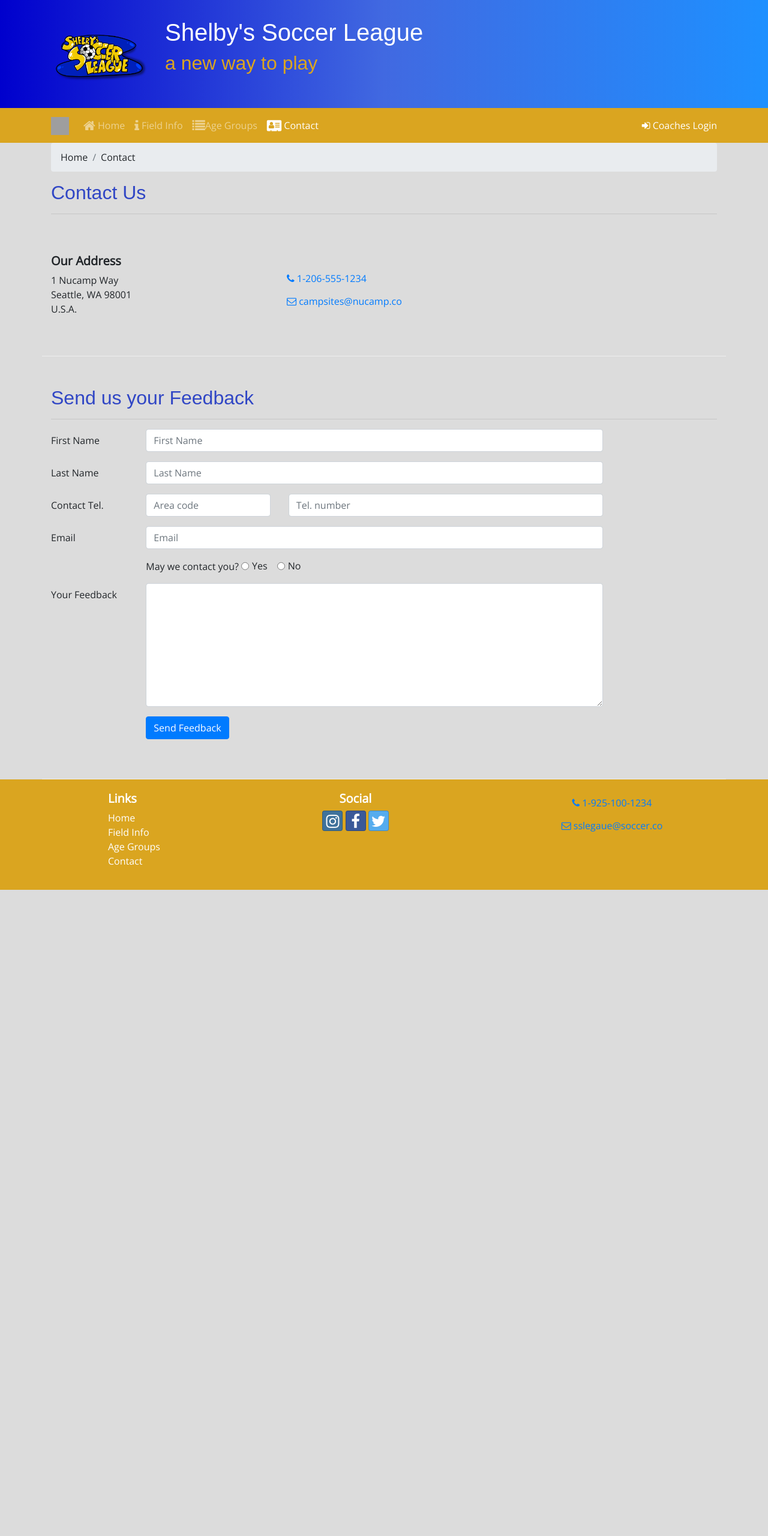
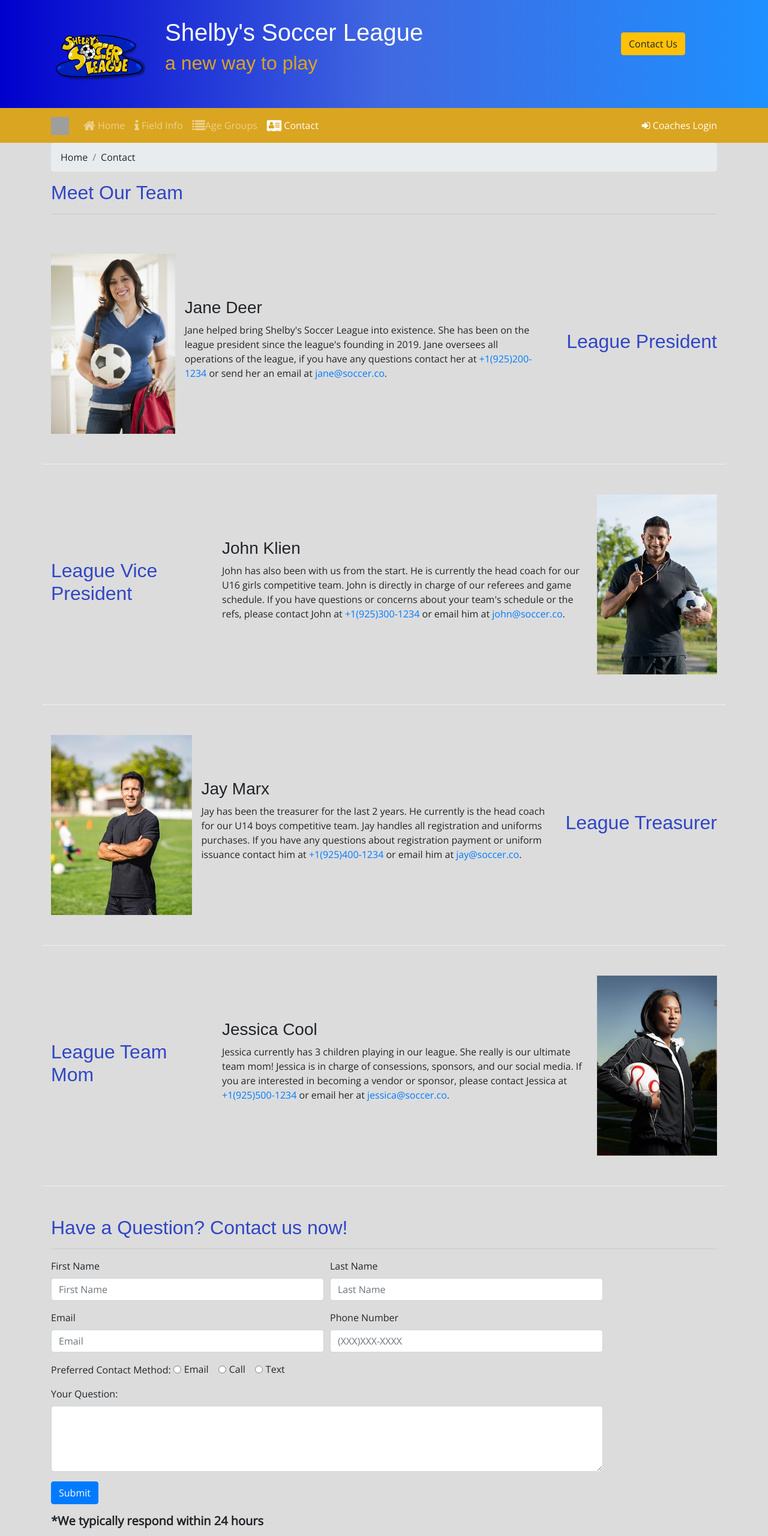
Before and after one commit to evenstevens1996/portfolio, a website: page contact.html in a window 1280 px wide. Shown: the top 2560 px of the page at 60% size. Before the commit the page ends 1483 px from the top, so only its background shows below. Drawn offline with nearby package versions, Linux system fonts and the light colour scheme; grey boxes are pictures that could not be loaded; files whose address does not match are found by name.

Commit message:
Contact Update

```diff
--- a/contact.html
+++ b/contact.html
@@ -29,9 +29,13 @@
                         <h1>Shelby's Soccer League</h1>
                         <h2>a new way to play</h2>
                     </div>
+                    <div class="col col-md-4 col-xl-2 mt-4">
+                        <button type="button" class="btn btn-warning"><a href="tel:+19251001234">Contact Us</a></button>
+                    </div>
                 </div>
             </div>
         </header>
+
 
         <nav class="navbar navbar-expand-sm navbar-dark sticky-top">
             <div class="container">
@@ -54,6 +58,7 @@
             </div>
         </div>
     </nav>
+
 
     <div id="loginModal" class="modal fade" role="dialog">
         <div class="modal-dialog" role="document">
@@ -99,85 +104,125 @@
                     <li class="breadcrumb-item"><a href="home.html">Home</a></li>
                     <li class="breadcrumb-item">Contact</li>
                 </ol>
-                <h2>Contact Us</h2>
+                <h2>Meet Our Team</h2>
                 <hr />
             </div>
         </div>
-
         <div class="row row-content align-items-center">
-            <div class="col-sm-4">
-                <h5>Our Address</h5>
-                <address>
-                    1 Nucamp Way<br />
-                    Seattle, WA 98001<br />
-                    U.S.A.
-                </address>
+            <div class="col-sm-4 order-sm-last col-md-3">
+                <h2 class="text-sm-right">League President</h2>
             </div>
             <div class="col">
-				<a role="button" class="btn btn-link" href="tel:+12065551234"><i class="fa fa-phone"></i> 1-206-555-1234</a><br />
-            	<a role="button" class="btn btn-link" href="mailto:campsites@nucamp.co"><i class="fa fa-envelope-o"></i> campsites@nucamp.co</a>
+                <div class="media">
+                    <img  class="d-flex mr-3" src="img/president.jpg" height="300" alt="President" />
+                    <div class="media-body align-self-center">
+                        <h3>Jane Deer</h3>
+                        <p class="d-none d-sm-block">Jane helped bring Shelby's Soccer League into existence. She has been on the league president since the league's founding in 2019. Jane oversees all operations of the league, if you have any questions contact her at <a role="btn" class="bt btn-link" href="tel:+19252001234">+1(925)200-1234</a> or send her an email at <a role="btn" class="bt btn-link" href="mailto:jane@soccer.co">jane@soccer.co</a>.</p>
+                    </div>
+                </div>
+            </div>
+        </div>
+        <div class="row row-content align-items-center">
+            <div class="col-sm-4 col-md-3">
+                <h2>League Vice President</h2>
+            </div>
+            <div class="col">
+                <div class="media">
+                    <div class="media-body align-self-center">
+                        <h3>John Klien</h3>
+                        <p class="d-none d-sm-block">John has also been with us from the start. He is currently the head coach for our U16 girls competitive team. John is directly in charge of our referees and game schedule. If you have questions or concerns about your team's schedule or the refs, please contact John at <a role="btn" class="bt btn-link" href="tel:+19253001234">+1(925)300-1234</a> or email him at <a role="btn" class="bt btn-link" href="mailto:john@soccer.co">john@soccer.co</a>.</p>
+                    </div>
+                    <img class="d-flex ml-3" src="img/vp.jpg" height="300" alt="VP" />
+                </div>
+            </div>
+        </div>
+        <div class="row row-content align-items-center">
+            <div class="col-sm-4 order-sm-last col-md-3">
+                <h2 class="text-sm-right">League Treasurer</h2>
+            </div>
+            <div class="col">
+                <div class="media">
+                    <img  class="d-flex mr-3" src="img/treasurer.jpg" height="300" alt="Treasure" />
+                    <div class="media-body align-self-center">
+                        <h3>Jay Marx</h3>
+                        <p class="d-none d-sm-block">Jay has been the treasurer for the last 2 years. He currently is the head coach for our U14 boys competitive team. Jay handles all registration and uniforms purchases. If you have any questions about registration payment or uniform issuance contact him at  <a role="btn" class="bt btn-link" href="tel:+19254001234">+1(925)400-1234</a> or email him at <a role="btn" class="bt btn-link" href="mailto:jay@soccer.co">jay@soccer.co</a>.</p>
+                    </div>
+                </div>
+            </div>
+        </div>
+        <div class="row row-content align-items-center">
+            <div class="col-sm-4 col-md-3">
+                <h2>League Team Mom</h2>
+            </div>
+            <div class="col">
+                <div class="media">
+                    <div class="media-body align-self-center">
+                        <h3>Jessica Cool</h3>
+                        <p class="d-none d-sm-block">Jessica currently has 3 children playing in our league. She really is our ultimate team mom! Jessica is in charge of consessions, sponsors, and our social media. If you are interested in becoming a vendor or sponsor, please contact Jessica at <a role="btn" class="bt btn-link" href="tel:+19255001234">+1(925)500-1234</a> or email her at <a role="btn" class="bt btn-link" href="mailto:jessica@soccer.co">jessica@soccer.co</a>.</p>
+                    </div>
+                    <img class="d-flex ml-3" src="img/planner.jpg" height="300" alt="VP" />
+                </div>
             </div>
         </div>
 
+
         <div class="row row-content">
             <div class="col-12">
-                <h2>Send us your Feedback</h2>
+                <h2>Have a Question? Contact us now!</h2>
                 <hr />
             </div>
             <div class="col-md-10">
                 <form>
-                    <div class="form-group row">
-                        <label for="firstName" class="col-md-2 col-form-label">First Name</label>
-                        <div class="col-md-10">
-                            <input type="text" class="form-control" id="firstName" name="firstName" placeholder="First Name" />
+                    <div class="form-row">
+                        <div class="form-group col-md-6">
+                            <label for="inputFirst">First Name</label>
+                            <input type="name" class="form-control" id="inputFirst" placeholder="First Name">
+                        </div>
+                        <div class="form-group col-md-6">
+                            <label for="inputLast">Last Name</label>
+                            <input type="last" class="form-control" id="inputLast" placeholder="Last Name">
+                        </div>
+                    </div>
+                    <div class="form-row">
+                        <div class="form-group col-md-6">
+                            <label for="inputEmail">Email</label>
+                            <input type="email" class="form-control" id="inputEmail" placeholder="Email">
+                        </div>
+                        <div class="form-group col-md-6">
+                            <label for="inputTel">Phone Number</label>
+                            <input type="tel" class="form-control" id="inputTel" placeholder="(XXX)XXX-XXXX">
                         </div>
                     </div>
                     <div class="form-group row">
-                        <label for="lastName" class="col-md-2 col-form-label">Last Name</label>
-                        <div class="col-md-10">
-                            <input type="text" class="form-control" id="lastName" name="lastName" placeholder="Last Name" />
-                        </div>
-                    </div>
-                    <div class="form-group row">
-                        <label for="areaCode" class="col-md-2 col-form-label">Contact Tel.</label>
-                        <div class="col-5 col-md-3">
-                            <input type="tel" class="form-control" id="areaCode" name="areaCode" placeholder="Area code" />
-                        </div>
-                        <div class="col-7">
-                            <input type="tel" class="form-control" name="telNum" placeholder="Tel. number" />
-                        </div>
-                    </div>
-                    <div class="form-group row">
-                        <label for="email" class="col-md-2 col-form-label">Email</label>
-                        <div class="col-md-10">
-                            <input type="email" class="form-control" id="email" name="email" placeholder="Email" />
-                        </div>
-                    </div>
-                    <div class="form-group row">
-                        <div class="col offset-md-2">
-                            May we contact you?
+                        <div class="col">
+                            Preferred Contact Method:
                             <div class="form-check form-check-inline">
-                                <input type="radio" class="form-check-input" id="contactYes" name="contactRadios" value="yes" />
-                                <label for="contactYes" class="form-check-label">Yes</label>
+                                <input type="radio" class="form-check-input" id="contactEmail" name="contactRadios" value="Email" />
+                                <label for="contactEmail" class="form-check-label">Email</label>
                             </div>
                             <div class="form-check form-check-inline">
-                                <input type="radio" class="form-check-input" id="contactNo" name="contactRadios" value="no" />
-                                <label for="contactNo" class="form-check-label">No</label>
+                                <input type="radio" class="form-check-input" id="contactCall" name="contactRadios" value="Call" />
+                                <label for="contactCall" class="form-check-label">Call</label>
+                            </div>
+                            <div class="form-check form-check-inline">
+                                <input type="radio" class="form-check-input" id="contactText" name="contactRadios" value="Text" />
+                                <label for="contactText" class="form-check-label">Text</label>
                             </div>
                         </div>
                     </div>
                     <div class="form-group row">
-                        <label for="feedback" class="col-md-2 col-form-label">Your Feedback</label>
-                        <div class="col-md-10">
-                            <textarea class="form-control" id="feedback" name="feedback" rows="8"></textarea>
+                        <div class="from-group col">
+                            <label for="question">Your Question:</label>
+                                <textarea class="form-control" id="question" name="question" rows="4"></textarea>
                         </div>
                     </div>
                     <div class="form-group row">
-                        <div class="offset-md-2 col-md-10">
-                            <button type="submit" class="btn btn-primary">Send Feedback</button>
+                        <div class="col-md-10">
+                            <button type="submit" class="btn btn-primary">Submit</button>
                         </div>
                     </div>
                 </form>
+                <h5>*We typically respond within 24 hours</h5>
             </div>
        </div>
 
--- /dev/null
+++ b/css/styles.old.css
@@ -0,0 +1,58 @@
+body {
+    font-family: "Open Sans", sans-serif;
+}
+
+h1, h2, h3 {
+    font-family: "Lobster" , cursive;
+}
+
+h2 {
+    color: #3046C5;
+}
+
+header h2 {
+    color: #CEC8FF;
+}
+
+.site-footer {
+    background-image: linear-gradient(#CEC8FF, white);
+    padding: 20px 0;
+}
+
+.jumbotron {
+    margin: 0;
+    padding: 30px;
+    background-image: linear-gradient(to right, #5637DD, #3046C5, #60106B);
+    color: white;
+}
+
+.row-content {
+    padding: 50px 0;
+    border-bottom: 1px ridge;
+    min-height: 200px;
+}
+
+.navbar {
+    background-color: #901CAD;
+}
+
+a, a:hover {
+    color: inherit;
+    text-decoration: none;
+  }
+
+
+  .carousel-caption {
+      background-color: rgba(0, 0, 0, 0.5);
+  }
+
+  .carousel {
+      border: solid #5637DD;
+  }
+
+  #carouselButton {
+    position: absolute;
+    right: 0;
+    bottom: 0;
+    z-index: 100;
+}
--- a/css/styles.scss
+++ b/css/styles.scss
@@ -1,10 +1,9 @@
-$color-primary: #6495ED;
-$color-secondary: #00008B;
-$color-pale: green;
-$color-mid: #901CAD;
-$color-dark: #60106b;
+$color-primary: #3046C5;
+$color-secondary: #0000CD;
+$color-pale: #4169E1;
+$color-mid: #1E90FF;
 $color-black-transparent: rgba(0, 0, 0, 0.5);
-$color-teal: #DAA520;
+$color-gold: #DAA520;
 
 $body-font: "Open Sans", sans-serif;
 $header-font: "Copperplate", fantasy;
@@ -23,7 +22,7 @@ h2 {
 
 header {
     h2 {
-    color: $color-pale;
+    color: $color-gold;
     }
 }
 
@@ -32,7 +31,7 @@ header {
 .jumbotron {
     margin: 0;
     padding: 30px;
-    background-image: linear-gradient(to right, $color-secondary, $color-primary, $color-dark);
+    background-image: linear-gradient(to right, $color-secondary, $color-pale, $color-mid);
     color: white;
 }
 
@@ -43,7 +42,7 @@ header {
 }
 
 .navbar {
-    background-color: $color-mid;
+    background-color: $color-gold;
 }
 
 a, a:hover {
@@ -57,7 +56,7 @@ a, a:hover {
   }
 
   .carousel {
-      border: solid $color-secondary;
+      border: solid $color-primary;
   }
 
   #carouselButton {
@@ -69,7 +68,7 @@ a, a:hover {
 
 #reserveModal {
     .modal-header {
-        background-color: $color-teal;
+        background-color: $color-gold;
         color: white;
     }
 }
@@ -77,7 +76,7 @@ a, a:hover {
 
 #loginModal {
     .modal-header {
-        background-color: $color-mid;
+        background-color: $color-gold;
         color: white;
     }
 }
@@ -87,3 +86,11 @@ a, a:hover {
     border-top: none;
     padding: 10px;
 }
+
+footer {
+    background-color: $color-gold;
+}
+
+h5 {
+    font-weight: bold;
+}
--- /dev/null
+++ b/css/styles2.css
@@ -0,0 +1,64 @@
+body {
+    font-family: "Open Sans", sans-serif;
+    background: rgb(197, 194, 198);
+}
+
+h1, h2, h3 {
+    font-family: "Lobster" , cursive;
+}
+
+h1 {
+    color:  rgb(33, 146, 194);
+}
+
+h2 {
+    color: #aa0ba7;
+}
+
+header h2 {
+    color:  #ac29cd;
+}
+
+h3 {
+    color: rgb(25, 25, 218);
+}
+
+.site-footer {
+    background-image: linear-gradient(#CEC8FF, white);
+    padding: 20px 0;
+}
+
+.jumbotron {
+    margin: 0;
+    padding: 30px;
+    background-image: linear-gradient(to right, #0d0d0e, #393c51, rgb(59, 59, 91), #716088);
+    color: white;
+}
+
+.row-content {
+    padding: 50px 0;
+    border-bottom: 1px ridge;
+    min-height: 200px;
+}
+
+.navbar {
+    background-color: #8c11ab;
+}
+
+a, a:hover {
+    color: inherit;
+    text-decoration: none;
+  }
+
+
+  .carousel-caption {
+      background-color: rgba(219, 210, 194, 0.5);
+  }
+
+  .carousel {
+      border: solid #5637DD;
+  }
+
+p {
+    color:rgb(12, 4, 65)
+}
```
Also changed, not shown: fieldinfo.html (+3 -3 lines), home.html (+2 -2 lines), css/styles.css, img/planner.jpg (added), img/president.jpg (added), img/treasurer.jpg (added), img/u6.jfif (added), img/u8.png (added), img/vp.jpg (added).
